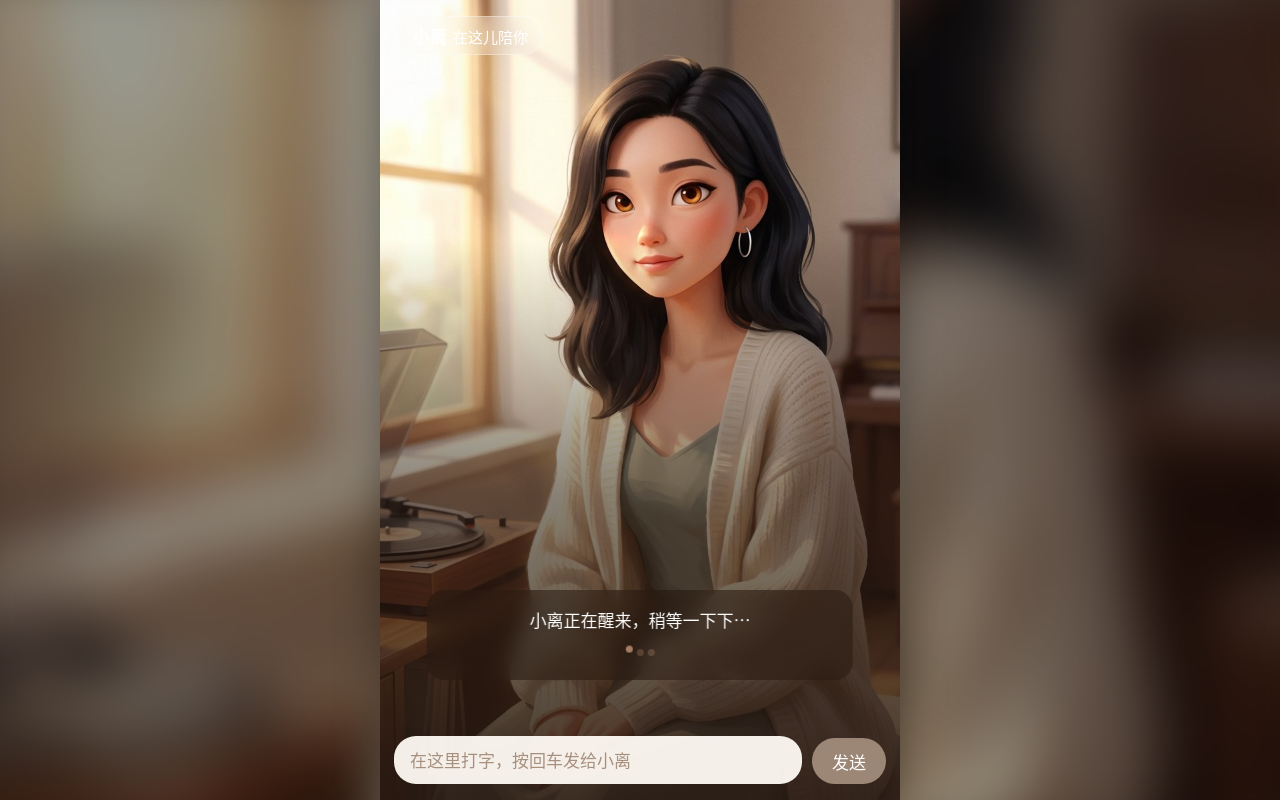
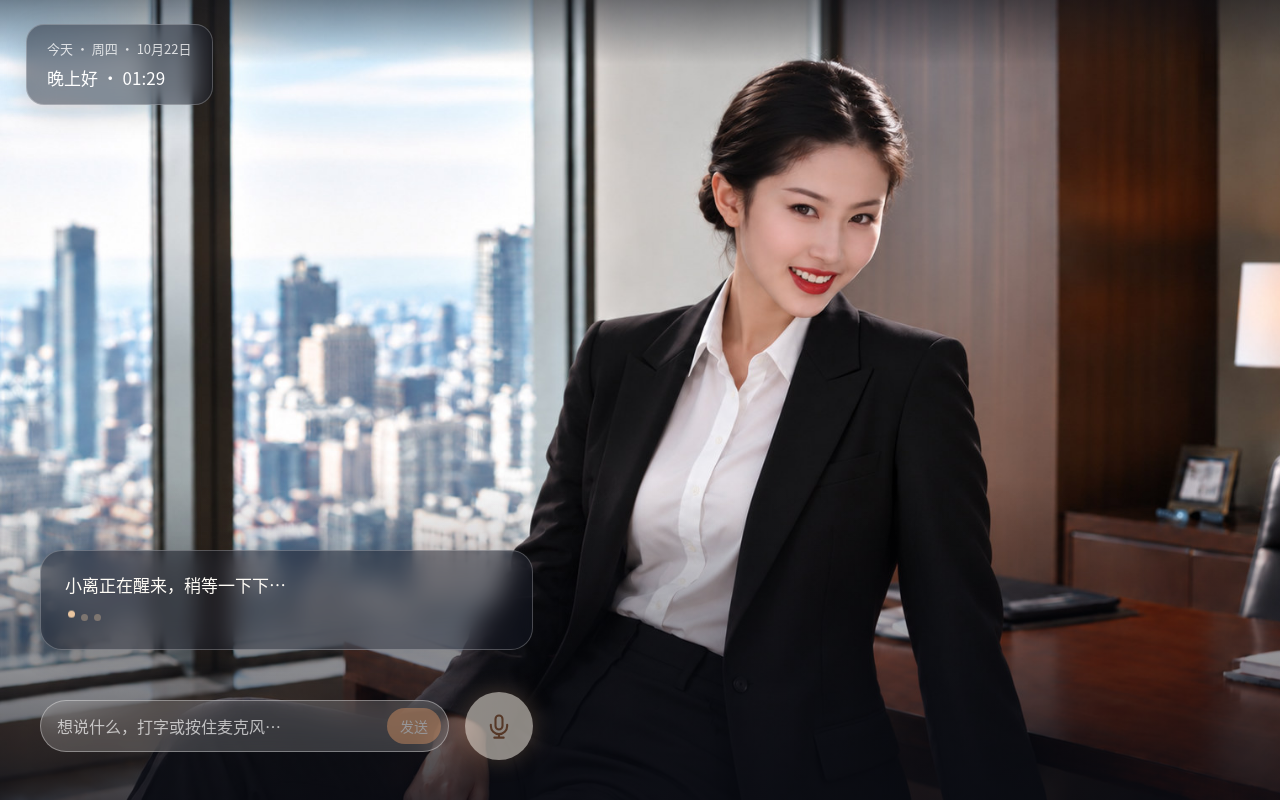
Before and after one commit to tangfafa5501-oss/xiaoli, a plain HTML site: page launcher/web/index.html in a window 1280 px wide. Drawn offline with Linux system fonts and the light colour scheme; no server answers.

Commit message:
v0.2: new office look, full-screen background, subtitle bubbles, landscape window

```diff
--- a/launcher/web/index.html
+++ b/launcher/web/index.html
@@ -6,65 +6,101 @@
 <title>小离</title>
 <link rel="icon" href="favicon.png">
 <style>
-  :root { --warm:#c9774a; --ink:#3a2a20; }
+  :root { color-scheme: dark; --column: min(560px, 46vw); --input-height: 52px; }
   * { box-sizing: border-box; }
   html, body { height: 100%; margin: 0; }
-  body {
-    font-family: "Microsoft YaHei UI", "Microsoft YaHei", "PingFang SC", "Noto Sans CJK SC", sans-serif;
-    background: #2b2019; color: var(--ink); overflow: hidden;
+  body { font-family: "Microsoft YaHei UI", "Microsoft YaHei", "PingFang SC", "Noto Sans CJK SC", sans-serif;
+    background: #20222b; color: rgb(255,252,246); overflow: hidden; }
+  .app { position: relative; width: 100%; height: 100%; overflow: hidden;
+    background: url(office_morning.jpg) 62% center / cover no-repeat; }
+  .app::before { content: ""; position: absolute; inset: 0; pointer-events: none;
+    background: linear-gradient(to bottom, rgba(10,12,20,.47), transparent 8%),
+      linear-gradient(to bottom, transparent 60%, rgba(10,12,20,.78)); }
+  .info, .msg.her, .wake { background: rgba(20,24,36,.47); backdrop-filter: blur(13px);
+    border: 1px solid rgba(255,255,255,.24); box-shadow: 0 8px 28px rgba(0,0,0,.16); }
+  .info { position: absolute; left: 26px; top: 24px; border-radius: 18px; padding: 14px 20px; }
+  .date { font-size: 13px; color: rgba(255,255,255,.78); }
+  .greeting { margin-top: 7px; font-size: 17px; font-weight: 500; color: #fff; }
+  .chat { position: absolute; left: 40px; bottom: calc(150px + var(--input-height) - 52px);
+    width: var(--column); max-height: min(45vh, calc(100% - 270px)); overflow-y: auto;
+    mask-image: linear-gradient(to bottom, transparent, #000 24px);
+    -webkit-mask-image: linear-gradient(to bottom, transparent, #000 24px);
+    padding: 26px 6px 4px 0; display: flex; flex-direction: column; gap: 12px;
+    overscroll-behavior: contain; scrollbar-width: thin; scrollbar-color: rgba(255,255,255,.3) transparent; }
+  .msg { flex: none; white-space: pre-wrap; overflow-wrap: anywhere; }
+  .msg.her { position: relative; align-self: flex-start; width: 100%; margin-top: 25px;
+    padding: 16px 24px; border-radius: 22px; font-size: 19px; line-height: 32px; }
+  .msg.her::before { content: "小离"; position: absolute; left: 8px; top: -29px;
+    font-size: 14px; line-height: 24px; font-weight: 500; color: rgb(255,214,170); }
+  .msg.me { align-self: flex-end; max-width: 90%; padding: 9px 16px; border-radius: 18px;
+    font-size: 15px; line-height: 24px; background: rgba(255,255,255,.18); backdrop-filter: blur(13px); }
+  .msg.older { opacity: .45; font-size: 15px; line-height: 25px; }
+  .dots span { display: inline-block; width: 7px; height: 7px; margin: 0 3px; border-radius: 50%;
+    background: rgb(255,214,170); animation: b 1.2s infinite; }
+  .dots span:nth-child(2) { animation-delay: .2s; } .dots span:nth-child(3) { animation-delay: .4s; }
+  @keyframes b { 0%,60%,100% { opacity: .3; transform: translateY(0); } 30% { opacity: 1; transform: translateY(-4px); } }
+  .chips { position: absolute; left: 40px; bottom: calc(52px + var(--input-height));
+    display: flex; flex-wrap: wrap; gap: 6px; width: min(560px, calc(100vw - 180px)); }
+  .app:has(.chips:not(.hidden)) .chat { bottom: calc(190px + var(--input-height) - 52px); }
+  .chip { border: 1px solid rgba(255,255,255,.3); background: rgba(20,24,36,.35); color: #fff;
+    backdrop-filter: blur(13px); padding: 6px 12px; border-radius: 999px; font: inherit; font-size: 13px; cursor: pointer; }
+  .chip:hover { background: rgba(255,255,255,.28); }
+  .bar { position: absolute; left: 40px; bottom: 40px; display: flex; align-items: center; gap: 16px; }
+  .composer { width: var(--composer, min(520px, calc(100vw - 180px))); min-height: 52px; display: flex; align-items: center;
+    padding: 5px 7px 5px 16px; gap: 8px; border-radius: 26px; background: rgba(255,255,255,.18);
+    border: 1px solid rgba(255,255,255,.35); backdrop-filter: blur(13px); }
+  textarea { flex: 1; min-width: 0; width: 0; resize: none; border: 0; outline: none;
+    padding: 8px 0; font: inherit; font-size: 16px; line-height: 24px; height: 40px; max-height: 120px;
+    background: transparent; color: #fff; }
+  textarea::placeholder { color: rgba(255,255,255,.67); white-space: nowrap; overflow: hidden; text-overflow: ellipsis; }
+  .send { flex: none; height: 36px; padding: 0 13px; border: 0; border-radius: 20px;
+    background: #d99465; color: #fff; font: inherit; font-size: 14px; cursor: pointer; }
+  .send:disabled { opacity: .45; cursor: default; }
+  .mic-wrap { display: inline-flex; flex: none; }
+  .mic { width: 68px; height: 68px; display: grid; place-items: center; border: 0; border-radius: 50%;
+    background: rgb(250,240,228); color: rgb(150,96,60); box-shadow: 0 0 24px rgba(255,200,150,.45);
+    opacity: .55; cursor: not-allowed; }
+  .mic svg { width: 28px; height: 28px; }
+  .wake { position: absolute; left: 40px; bottom: calc(150px + var(--input-height) - 52px);
+    width: var(--column); border-radius: 22px; padding: 20px 24px; font-size: 17px; line-height: 1.7; }
+  button:focus-visible { outline: 2px solid rgb(255,214,170); outline-offset: 3px; }
+  .composer:focus-within { border-color: rgba(255,255,255,.65); }
+  .hidden { display: none !important; }
+  @media (min-width: 760px) and (max-aspect-ratio: 5/4) {
+    :root { --column: max(300px, min(360px, 40vw)); }
+    .app { background-position: 28% center; }
   }
-  .backdrop { position: fixed; inset: -40px; background: url(xiaoli.jpg) center/cover; filter: blur(30px) brightness(.6); }
-  .app {
-    position: relative; height: 100%; max-width: 520px; margin: 0 auto; overflow: hidden;
-    background: url(xiaoli.jpg) center top/cover no-repeat; box-shadow: 0 0 40px rgba(0,0,0,.4);
-    display: flex; flex-direction: column;
+  @media (max-width: 759px) {
+    :root { --column: calc(100vw - 48px); }
+    .app { background-position: 35% center; }
+    .info { left: 24px; }
+    .chat, .wake, .chips, .bar { left: 24px; }
+    .composer { width: calc(100vw - 132px); }
+    .chips { width: calc(100vw - 48px); }
+    .mic { width: 60px; height: 60px; }
+    .bar { bottom: 24px; }
+    .chat, .wake { bottom: calc(150px + var(--input-height) - 52px); }
   }
-  .app::after { content:""; position:absolute; inset:0; pointer-events:none;
-    background: linear-gradient(to bottom, rgba(40,26,18,0) 30%, rgba(40,26,18,.55) 62%, rgba(40,26,18,.88) 100%); }
-  .name { position: relative; z-index: 2; margin: 16px 18px 0; align-self: flex-start;
-    padding: 6px 14px; border-radius: 999px; color: #fff; font-size: 15px;
-    background: rgba(255,248,240,.22); backdrop-filter: blur(10px); border: 1px solid rgba(255,255,255,.35); }
-  .name b { font-size: 17px; margin-right: 6px; }
-  .spacer { flex: 1 1 auto; min-height: 120px; }
-  .chat { position: relative; z-index: 2; flex: 0 1 auto; max-height: 55%; overflow-y: auto;
-    -webkit-mask-image: linear-gradient(to bottom, transparent 0, #000 36px); mask-image: linear-gradient(to bottom, transparent 0, #000 36px); padding-top: 30px;
-    padding: 8px 16px 6px; display: flex; flex-direction: column; gap: 10px; scroll-behavior: smooth; }
-  .chat::-webkit-scrollbar { width: 6px; } .chat::-webkit-scrollbar-thumb { background: rgba(255,255,255,.3); border-radius: 3px; }
-  .msg { max-width: 86%; padding: 11px 15px; border-radius: 18px; font-size: 17px; line-height: 1.6;
-    white-space: pre-wrap; word-break: break-word; animation: pop .25s ease-out; }
-  .her { align-self: flex-start; background: rgba(255,250,245,.9); border-bottom-left-radius: 6px; box-shadow: 0 4px 14px rgba(0,0,0,.15); }
-  .me  { align-self: flex-end; background: #f3d9c4; border-bottom-right-radius: 6px; box-shadow: 0 4px 14px rgba(0,0,0,.15); }
-  @keyframes pop { from { opacity: 0; transform: translateY(6px); } to { opacity: 1; transform: none; } }
-  .dots span { display:inline-block; width:7px; height:7px; margin:0 2px; border-radius:50%; background:#b48a6e; animation: b 1.2s infinite; }
-  .dots span:nth-child(2){animation-delay:.2s} .dots span:nth-child(3){animation-delay:.4s}
-  @keyframes b { 0%,60%,100%{opacity:.3; transform:translateY(0)} 30%{opacity:1; transform:translateY(-4px)} }
-  .chips { position: relative; z-index: 2; display: flex; flex-wrap: wrap; gap: 8px; padding: 2px 16px 8px; }
-  .chip { border: 1px solid rgba(255,255,255,.5); background: rgba(255,248,240,.2); color: #fff; backdrop-filter: blur(8px);
-    padding: 8px 14px; border-radius: 999px; font: inherit; font-size: 15px; cursor: pointer; }
-  .chip:hover { background: rgba(255,248,240,.35); }
-  .bar { position: relative; z-index: 2; display: flex; gap: 10px; align-items: flex-end; padding: 10px 14px 16px; }
-  textarea { flex: 1; resize: none; border: none; outline: none; border-radius: 22px; padding: 12px 16px;
-    font: inherit; font-size: 17px; line-height: 1.4; max-height: 120px; background: rgba(255,250,245,.95); color: var(--ink); }
-  textarea::placeholder { color: #a8907f; }
-  .send { flex: none; height: 46px; padding: 0 20px; border: none; border-radius: 23px; background: var(--warm); color: #fff;
-    font: inherit; font-size: 17px; cursor: pointer; }
-  .send:disabled { background: #9c8676; cursor: default; }
-  .wake { position: absolute; z-index: 5; left: 50%; bottom: 120px; transform: translateX(-50%); width: 82%;
-    text-align: center; color: #fff; font-size: 17px; line-height: 1.7; padding: 16px 18px; border-radius: 18px;
-    background: rgba(40,26,18,.55); backdrop-filter: blur(10px); }
-  .hidden { display: none !important; }
+  @media (prefers-reduced-motion: reduce) { .dots span { animation: none; } }
 </style>
 </head>
 <body>
-<div class="backdrop"></div>
 <div class="app">
-  <div class="name"><b>小离</b>在这儿陪你</div>
-  <div class="spacer"></div>
+  <div class="info"><div class="date" id="date"></div><div class="greeting" id="greeting"></div></div>
   <div class="chat" id="chat"></div>
   <div class="chips hidden" id="chips"></div>
   <div class="bar">
-    <textarea id="input" rows="1" placeholder="在这里打字，按回车发给小离" disabled></textarea>
-    <button class="send" id="send" disabled>发送</button>
+    <div class="composer">
+      <textarea id="input" rows="1" aria-label="输入消息" placeholder="想说什么，打字或按住麦克风…" disabled></textarea>
+      <button class="send" id="send" aria-label="发送" disabled>发送</button>
+    </div>
+    <span class="mic-wrap" title="语音功能还在开发中，暂时只能打字">
+      <button class="mic" disabled aria-disabled="true" aria-label="语音功能还在开发中，暂时只能打字">
+        <svg viewBox="0 0 24 24" fill="none" stroke="currentColor" stroke-width="1.8" stroke-linecap="round" aria-hidden="true">
+          <rect x="9" y="3" width="6" height="12" rx="3"/><path d="M5 11v1a7 7 0 0 0 14 0v-1M12 19v3M8 22h8"/>
+        </svg>
+      </button>
+    </span>
   </div>
   <div class="wake" id="wake">小离正在醒来，稍等一下下…<br><span class="dots"><span></span><span></span><span></span></span></div>
 </div>
@@ -88,6 +124,31 @@ function greetingWord() {
   return '晚上好';
 }
 
+// Keep 小离 (right side of the picture) clear of the UI: pick the background offset that pushes her
+// right edge (~77% of the image) to the window's right edge, then size the subtitle column and
+// input bar so they end before her shoulder (~40% of the image width).
+const app = document.querySelector('.app');
+function layout() {
+  const W = innerWidth, H = innerHeight, s = Math.max(W / 1654, H / 951), iw = 1654 * s;
+  const off = Math.min(iw - W, Math.max(0, 0.77 * iw - W));
+  app.style.backgroundPosition = (-off) + 'px center';
+  const root = document.documentElement.style;
+  if (W < 760) { root.removeProperty('--column'); root.removeProperty('--composer'); return; }
+  const safe = 0.40 * iw - off - 24;   // px from the left edge where her shoulder begins
+  root.setProperty('--column', Math.round(Math.max(300, Math.min(560, safe - 40))) + 'px');
+  root.setProperty('--composer', Math.round(Math.max(340, Math.min(520, safe - 40 - 84))) + 'px');
+}
+layout();
+addEventListener('resize', layout);
+
+function updateClock() {
+  const now = new Date();
+  document.getElementById('date').textContent = '今天 · 周' + '日一二三四五六'[now.getDay()] + ' · ' + (now.getMonth() + 1) + '月' + now.getDate() + '日';
+  document.getElementById('greeting').textContent = greetingWord() + ' · ' + String(now.getHours()).padStart(2, '0') + ':' + String(now.getMinutes()).padStart(2, '0');
+}
+updateClock();
+setInterval(updateClock, 30000);
+
 // Remove any thinking text and simple formatting marks the small model may produce.
 function tidy(t) {
   t = t.replace(/<think>[\s\S]*?<\/think>/g, '').replace(/<think>[\s\S]*$/, '').replace(/<\/?think>/g, '');
@@ -99,6 +160,9 @@ function addBubble(who, text) {
   const d = document.createElement('div');
   d.className = 'msg ' + (who === 'me' ? 'me' : 'her');
   d.textContent = text;
+  if (who === 'me') {
+    for (const message of chat.children) message.classList.add('older');
+  }
   chat.appendChild(d);
   chat.scrollTop = chat.scrollHeight;
   return d;
@@ -189,7 +253,7 @@ async function ask() {
   setBusy(false);
 }
 
-function autosize() { input.style.height = 'auto'; input.style.height = Math.min(input.scrollHeight, 120) + 'px'; }
+function autosize() { input.style.height = 'auto'; input.style.height = Math.min(input.scrollHeight, 120) + 'px'; document.documentElement.style.setProperty('--input-height', Math.max(52, input.offsetHeight + 12) + 'px'); }
 input.addEventListener('input', autosize);
 input.addEventListener('keydown', e => {
   if (e.key === 'Enter' && !e.shiftKey && !e.isComposing && e.keyCode !== 229) { e.preventDefault(); ask(); }
```
Also changed, not shown: BUILD.md (+4 -2 lines), .github/workflows/release-windows.yml, README.md, launcher/web/office_morning.jpg (added), launcher/web/xiaoli.jpg (deleted), 1 other file.
